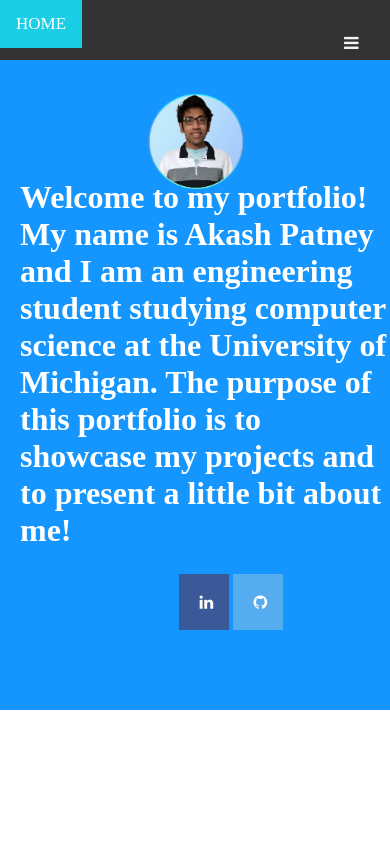
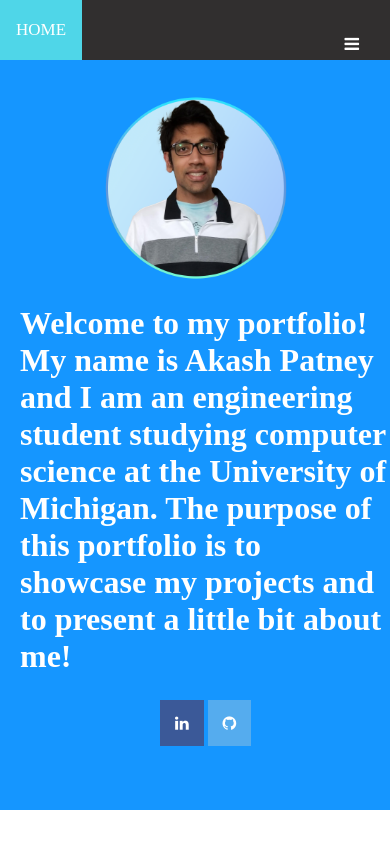
Before and after one commit to akashpatney/akashpatney.github.io, a plain HTML site: page index.html in a window 390 px wide. Drawn offline with Linux system fonts and the light colour scheme.

Commit message:
positioning

```diff
--- a/index.html
+++ b/index.html
@@ -20,16 +20,16 @@
     <h1 id = "portfolio">MY PORTFOLIO</h1>
   </div>
 
-  <div class = "behind">
+  <div class = "behind" id = "blue">
     <div class = "col">
-    <img src="./circleprofile.png"  class="center">
+    <img src="./circleprofile.png"  class="center" id = "prof">
   </div>
     <div class = "col">
-    <h1 id = "intro">Welcome to my portfolio! My name is Akash Patney and I am an engineering student studying computer science at the University of Michigan.
+    <h1 id = "intro" class = "bio">Welcome to my portfolio! My name is Akash Patney and I am an engineering student studying computer science at the University of Michigan.
       The purpose of this portfolio is to showcase my projects and to present a little bit about me!
     </h1>
   </div>
-    <a href="https://www.linkedin.com/in/akash-patney-9b855720a/" target="_blank" class="fa fa-linkedin"></a>
+    <a href="https://www.linkedin.com/in/akash-patney-9b855720a/" target="_blank" class="fa fa-linkedin" id = "soc"></a>
     <a href="https://github.com/akashpatney" target="_blank" class="fa fa-github"></a>
   </div>
 
--- a/style.css
+++ b/style.css
@@ -4,32 +4,30 @@
     box-sizing: border-box;
   }
 
-/* Add a black background color to the top navigation */
+/* navigation background */
 .topnav {
-    background-color: #333;
+    background-color: rgb(49, 47, 47);
     overflow: hidden;
   }
 
-  /* Style the links inside the navigation bar */
+  /* navgation link style */
   .topnav a {
     float: left;
-    display: block;
-    color: #f2f2f2;
-    text-align: center;
-    padding: 14px 16px;
+    color: white;
+    padding: 20px 16px;
     text-decoration: none;
     font-size: 17px;
   }
 
-  /* Change the color of links on hover */
+  /* Changes color of links on hover */
   .topnav a:hover {
     background-color: #ddd;
     color: black;
   }
 
-  /* Add an active class to highlight the current page */
+  /* Color for active link */
   .topnav a.active {
-    background-color: #1acee6;
+    background-color: #4fd6e8;
     color: white;
   }
 
@@ -44,10 +42,24 @@
     .topnav a.icon {
       float: right;
       display: block;
+
     }
     .topnav{
         height: 60px;
     }
+    #portfolio{
+      padding-top: 10px;
+    }
+    #prof{
+      width: 95%;
+    }
+    #blue{
+      height: 750px;
+    }
+    #soc{
+      margin-left: 41%;
+    }
+
   }
 
   /* The "responsive" class is added to the topnav with JavaScript when the user clicks on the icon. This class makes the topnav look good on small screens (display the links vertically instead of horizontally) */
@@ -82,9 +94,8 @@
 
   /* Style all font awesome icons */
 .fa {
-    padding: 20px;
+    padding: 15px;
     font-size: 30px;
-    width: 50px;
     text-align: center;
     text-decoration: none;
   }
@@ -101,7 +112,7 @@
     background: #3B5998;
     color: white;
     margin-top: 25px;
-    margin-left: 46%;
+    margin-left: 46.5%;
 
   }
 
@@ -128,7 +139,7 @@
     color: white;
     float: right;
     margin-right: 12px;
-    margin-top: 8px;
+    margin-top: 12px;
   }
 
   #desc{
```
